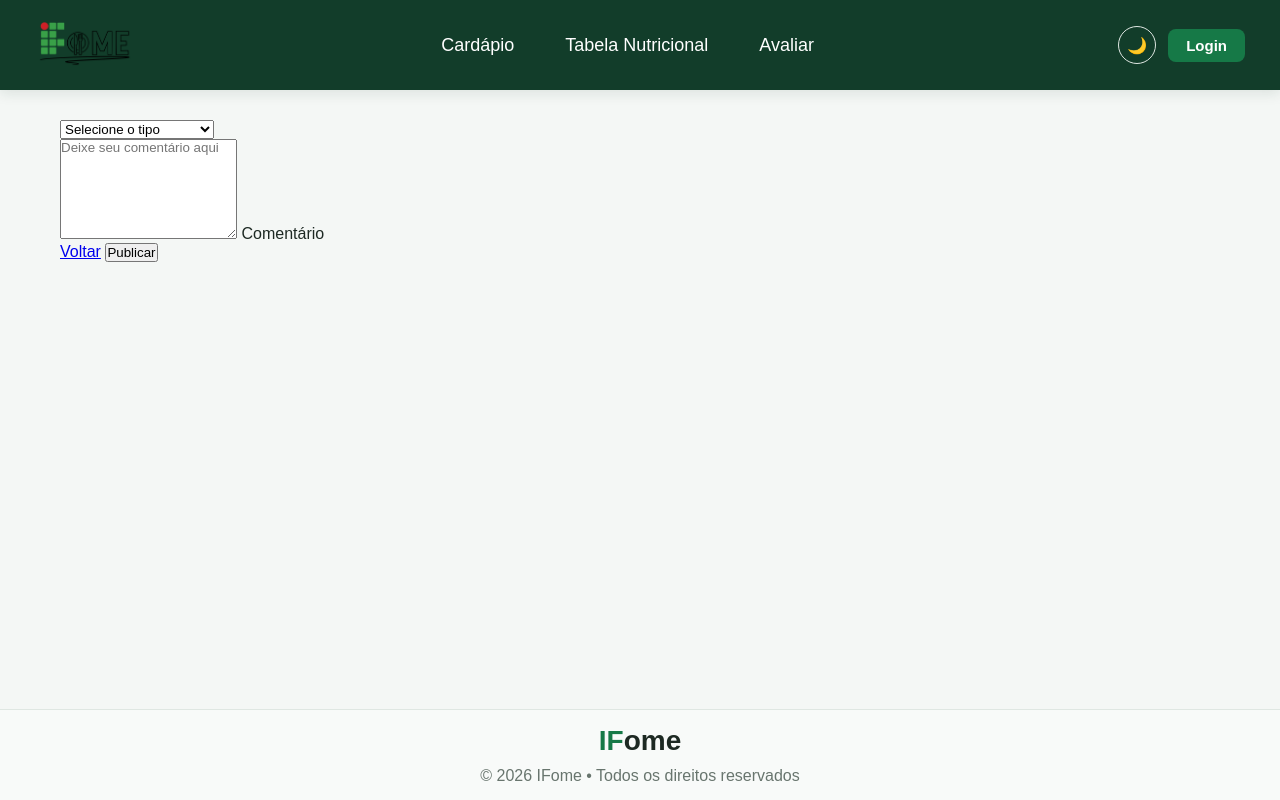
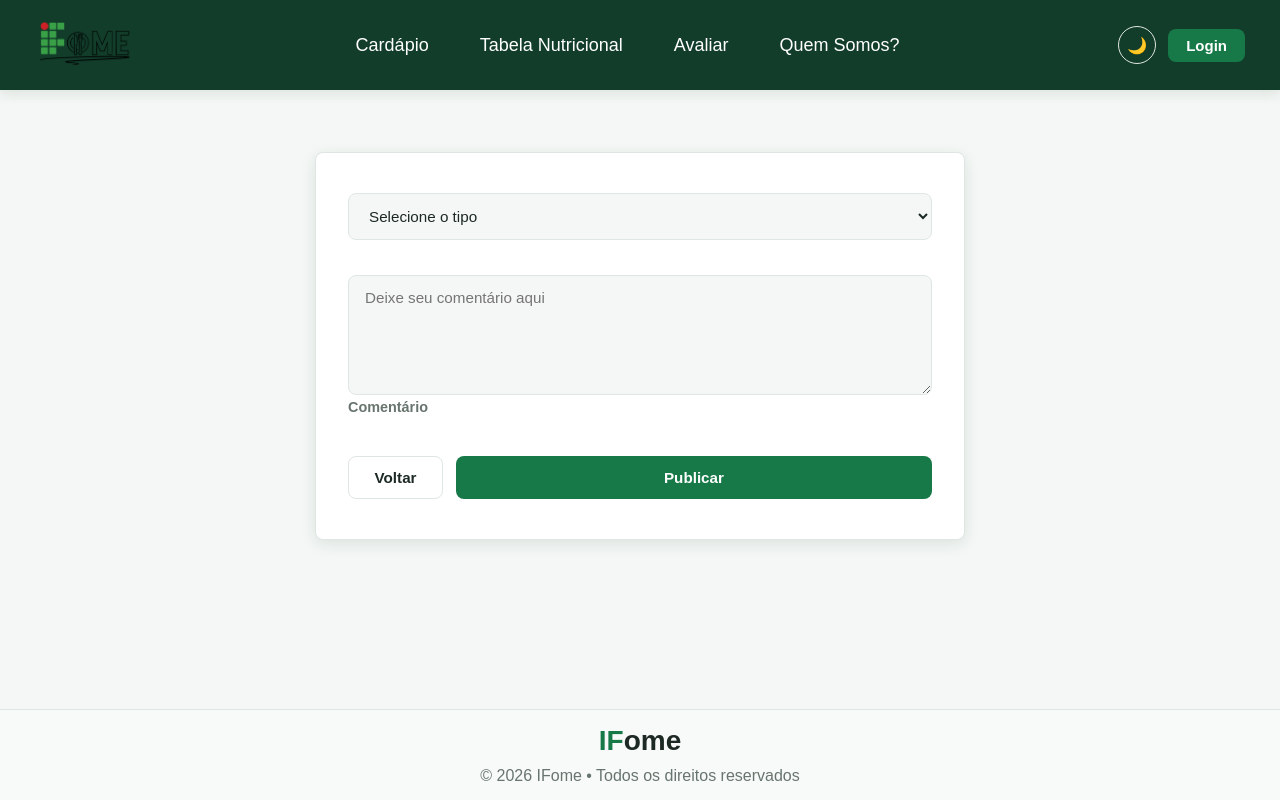
Before and after one commit to jtruazelli/IFome-Django, a Django app: page /avaliacoes/cadastrar/ in a window 1280 px wide. Run offline with Django 5.2, Linux system fonts and the light colour scheme.

Commit message:
Fiz o css do cadastro_avaliacao.css.

```diff
--- a/avaliacoes/templates/avaliacoes/avaliacoes.html
+++ b/avaliacoes/templates/avaliacoes/avaliacoes.html
@@ -54,13 +54,12 @@
                     <div class="card card-cardapio">
                         <div class="card-header">
                             <span class="autor">{{ avaliacao.nome_autor }}</span>
-                            <span class="nota">★ {{ avaliacao.nota }}</span>
                         </div>
                         <div class="card-body">
                             <p>{{ avaliacao.mensagem }}</p>
                         </div>
                         <div class="card-footer">
-                            <small>{{ avaliacao.data_criacao|date:"d/m/Y H:i" }}</small>
+                            <small>{{ avaliacao.data_criacao|date:"d/m/Y" }}</small>
                         </div>
                     </div>
                 {% empty %}
@@ -73,6 +72,6 @@
 {% endblock %}
 
 {% block extra_js %}
-    <!-- Corrigido para 'avaliacoes.js' (no plural) conforme sua pasta static/js -->
+
     <script src="{% static 'js/avaliacoes.js' %}"></script>
 {% endblock %}
--- a/avaliacoes/templates/avaliacoes/cadastroAvaliacoes.html
+++ b/avaliacoes/templates/avaliacoes/cadastroAvaliacoes.html
@@ -4,6 +4,7 @@
 {% block extra_css %}
     <link rel="stylesheet" href="{% static 'css/base/base.css' %}">
     <link rel="stylesheet" href="{% static 'css/base/base_aluno.css' %}">
+    <link rel="stylesheet" href="{% static 'css/avaliacoes/cadastro_avaliacao.css' %}">
 {% endblock %}
 
 {% block content %}
--- a/static/css/avaliacoes/cadastro_avaliacao.css
+++ b/static/css/avaliacoes/cadastro_avaliacao.css
@@ -1,22 +1,94 @@
-.avaliacao{
-  display: flex;
- }
-.star-icon{
-  list-style-type: none;
-  border: 1px solid #fff;
-  cursor: pointer;
-  color: #ffe500;
-  font-size: 40px;/* alterar o tamanho das estrelas */
+#form-avaliacao {
+    background-color: var(--bg-card);
+    border: 1px solid var(--cor-borda);
+    border-radius: var(--radius-menu);
+    box-shadow: 0 4px 15px var(--cor-sombra);
+    max-width: 650px;
+    margin: 2rem auto;
+    padding: 2.5rem 2rem;
+    display: flex;
+    flex-direction: column;
+    gap: 1.2rem;
 }
-.star-icon::before{
-  content: "\2605";
+
+#form-avaliacao label {
+    display: block;
+    color: var(--texto-secundario);
+    font-size: 0.9rem;
+    font-weight: 600;
+    margin-bottom: 0.4rem;
 }
-.star-icon.ativo ~ .star-icon::before{
-  content: "\2606";
+
+.form-select,
+.form-control {
+    width: 100%;
+    padding: 0.8rem 1rem;
+    background-color: var(--bg-body);
+    color: var(--texto-principal);
+    border: 1px solid var(--cor-borda);
+    border-radius: var(--radius-menu);
+    font-size: 0.95rem;
+    font-family: var(--fonte-principal);
+    outline: none;
+    transition: border-color 0.2s ease, box-shadow 0.2s ease;
 }
-.avaliacao:hover .star-icon::before{
-  content: "\2605";
+
+.form-select:focus,
+.form-control:focus {
+    border-color: var(--cor-primaria);
+    box-shadow: 0 0 0 3px var(--cor-hover);
 }
-.star-icon:hover ~ .star-icon::before{
-  content: "\2606";
+
+textarea.form-control {
+    resize: vertical;
+    min-height: 120px;
 }
+
+.mt-3 {
+    margin-top: 1rem;
+}
+
+.d-flex {
+    display: flex;
+}
+
+.gap-2 {
+    gap: 0.8rem;
+}
+
+/* Estilização dos Botões */
+#form-avaliacao .btn {
+    padding: 0.75rem 1.6rem;
+    border-radius: var(--radius-menu);
+    font-weight: bold;
+    font-size: 0.95rem;
+    text-decoration: none;
+    display: inline-flex;
+    align-items: center;
+    justify-content: center;
+    cursor: pointer;
+    border: none;
+    transition: transform 0.2s ease, filter 0.2s ease, background-color 0.2s ease;
+}
+
+.btn-primary {
+    background-color: var(--cor-primaria);
+    color: var(--texto-claro);
+    flex: 1;
+}
+
+.btn-primary:hover {
+    filter: brightness(1.15);
+    transform: translateY(-1px);
+}
+
+.btn-secondary {
+    background-color: transparent;
+    color: var(--texto-principal);
+    border: 1px solid var(--cor-borda) !important;
+}
+
+.btn-secondary:hover {
+    background-color: var(--cor-hover);
+    color: var(--cor-primaria);
+}
--- a/templates/base_aluno.html
+++ b/templates/base_aluno.html
@@ -25,6 +25,7 @@
                 <li><a href="#">Cardápio</a></li>
                 <li><a href="#">Tabela Nutricional</a></li>
                 <li><a href="{% url 'pagina_avaliacoes' %}">Avaliar</a></li>
+                <li><a href="#">Quem Somos?</a></li>
             </ul>
 
              <!-- Botão de alternar Tema Claro/Escuro -->
```
Also changed, not shown: static/css/avaliacoes/avaliacoes.css (+2 -27 lines).
